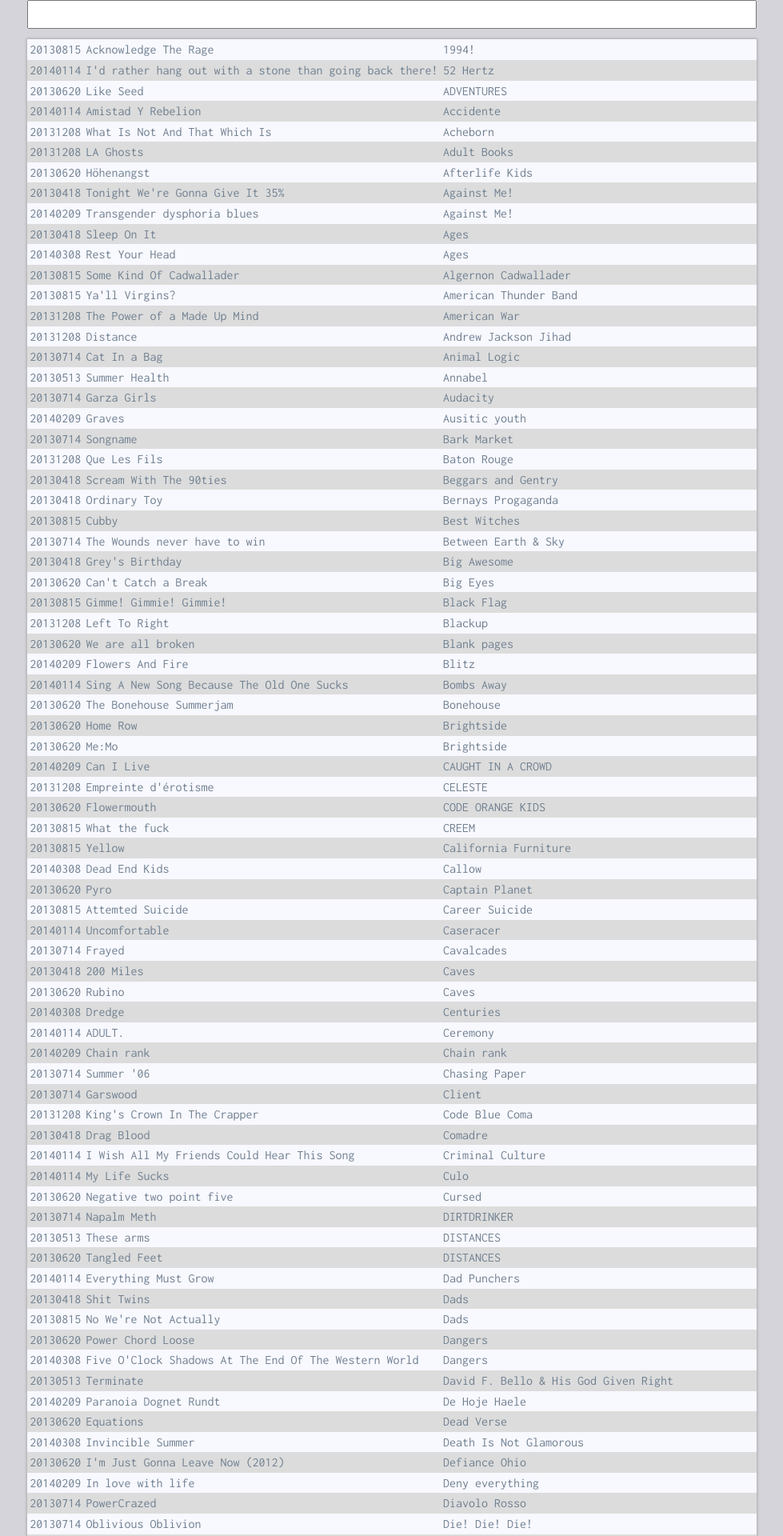
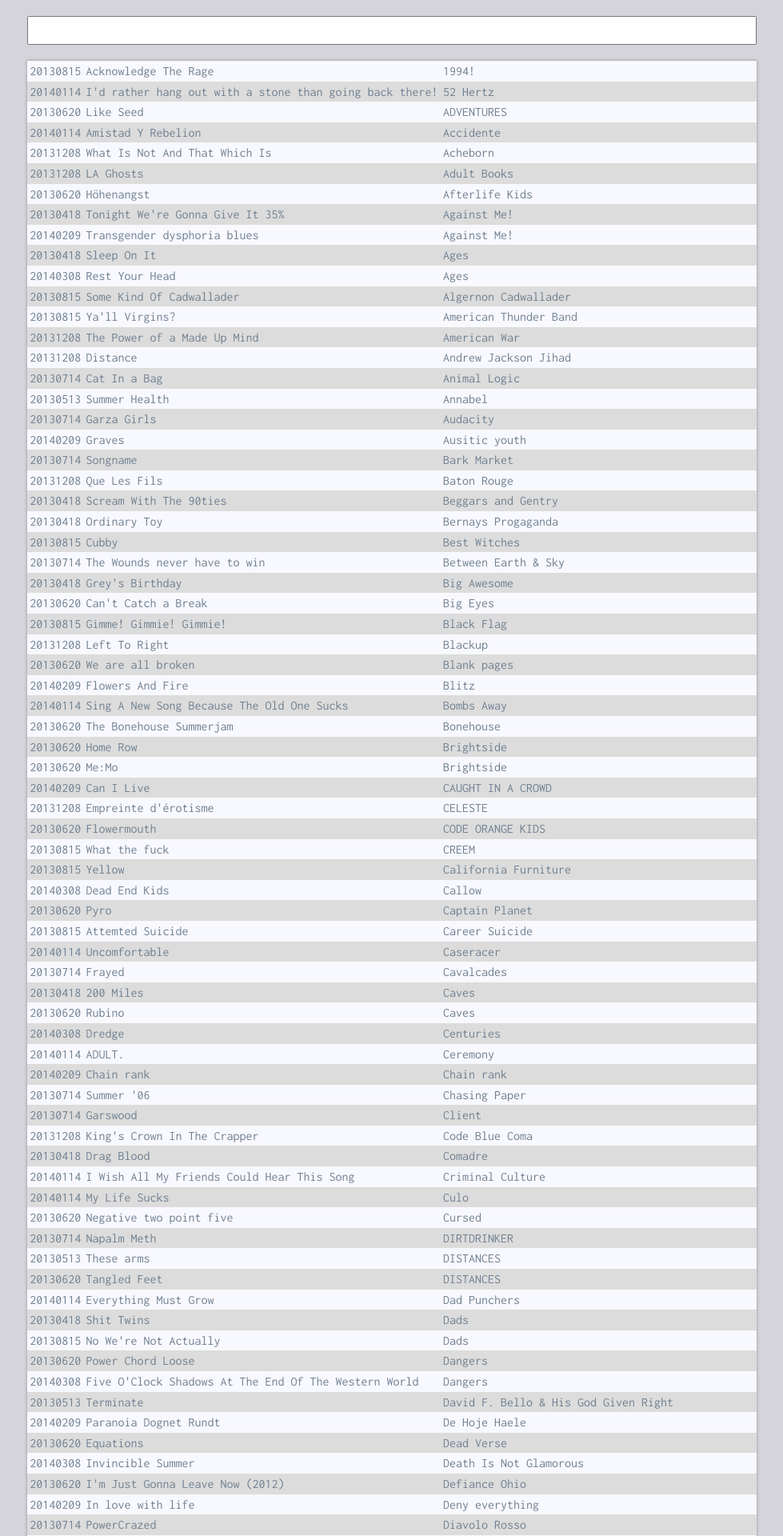
Before and after one commit to curlott/tprs, a Jekyll site: the page built from index.html, in a window 1280 px wide. Shown: the top 1920 px of the page at 80% size, without its empty margins (150-1129 px from the left). Built offline with Jekyll 4.4.1, drawn with Linux system fonts in a browser that asks for light colours; nearby versions of some CDN libraries; Markdown is read by kramdown in place of the engine named in the settings.

Commit message:
searchbar

```diff
--- a/_layouts/default.html
+++ b/_layouts/default.html
@@ -18,7 +18,7 @@
 		</head>
 		<body>
 			<section class="page">
-                <input id="search" type="text" style="width:100%; height:36px;">
+                <input id="search" type="text" style="width:100%; height:36px; margin: 20px 0">
 				<article class="card track-list">
                     <table id="trackTable">
 
```
